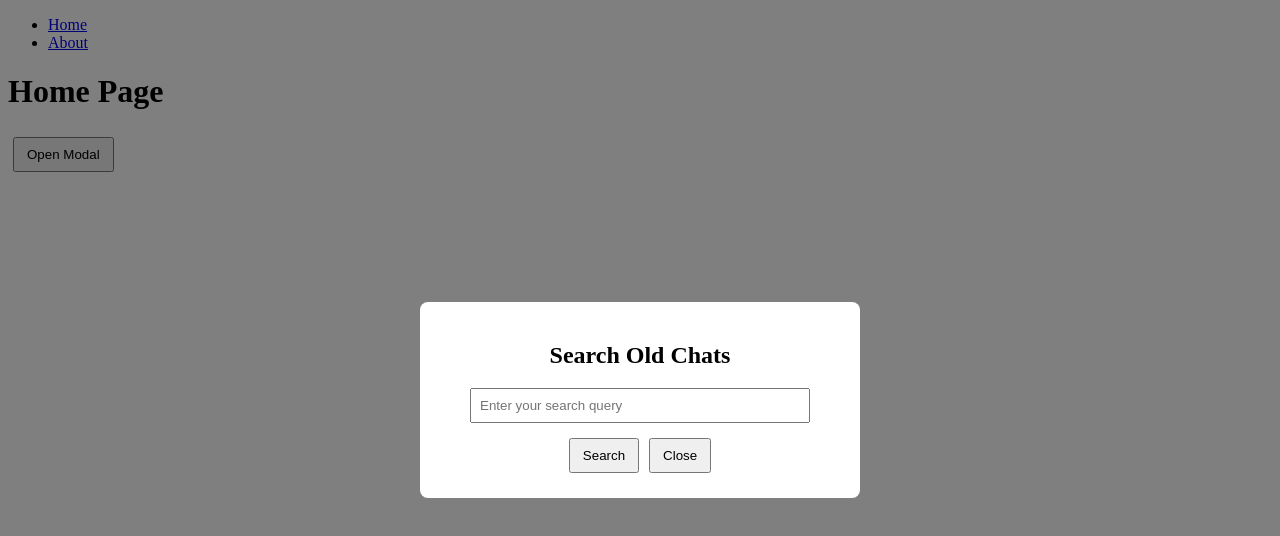
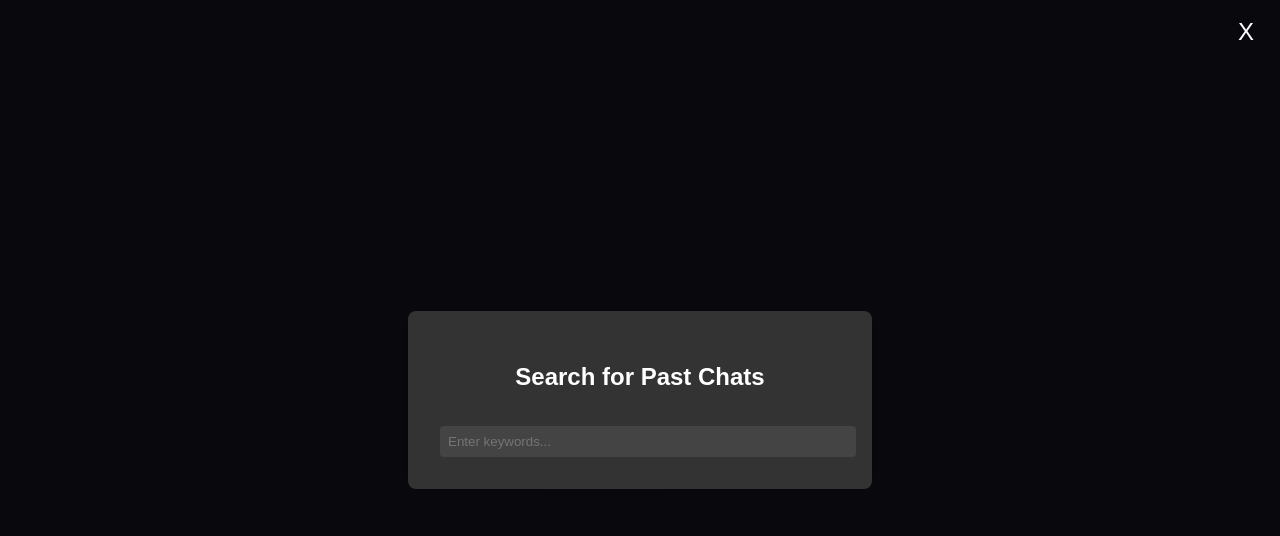
Before and after one commit to tblount/Custom-Modal, a React (Create React App) app: page / in a window 1280 px wide. Both pictures are taken after a click on the button "Open Modal". Shown: the top 536 px of the page. Built offline with nearby package versions, Linux system fonts and the light colour scheme.

Commit message:
Added styling to create dark mode and blur

```diff
--- a/src/components/Modal.js
+++ b/src/components/Modal.js
@@ -26,15 +26,13 @@ const Modal = ({ isOpen, onClose }) => {
   return (
     <div className="modal-overlay">
     <div className="modal-content">
-        <h2>Search Old Chats</h2>
+      <button className="close-button" onClick={onClose}>X</button>
+      <h2>Search for Past Chats</h2>
       <input
         type="text"
-          value={inputText}
-          onChange={handleInputChange}
-          placeholder="Enter your search query"
+        placeholder="Enter keywords..."
+        onChange={(e) => onSearch(e.target.value)}
       />
-        <button onClick={handleSearch}>Search</button>
-        <button onClick={onClose}>Close</button>
     </div>
   </div>
 );
--- a/src/styles.css
+++ b/src/styles.css
@@ -3,50 +3,91 @@
   position: fixed;
   top: 0;
   left: 0;
-    width: 100%;
-    height: 100%;
-    background-color: rgba(0, 0, 0, 0.5);
+  right: 0;
+  bottom: 0;
+  background: rgba(0, 0, 0, 0.7); /* Dark mode overlay */
+  backdrop-filter: blur(8px);      /* Blur effect */
   display: flex;
   justify-content: center;
   align-items: center;
+  z-index: 1000;
 }
 
 .modal-content {
-    background-color: #fff;
-    padding: 20px;
+  background-color: #333;           /* Dark mode background */
+  color: #fff;
+  padding: 2rem;
   border-radius: 8px;
-    width: 400px;
+  box-shadow: 0px 0px 20px rgba(0, 0, 0, 0.2);
+  max-width: 400px;
+  width: 100%;
   text-align: center;
 }
 
-  input {
-    width: 80%;
-    padding: 8px;
-    margin-bottom: 10px;
+.close-button {
+  position: absolute;
+  top: 10px;
+  right: 10px;
+  background: transparent;
+  border: none;
+  color: #fff;
+  font-size: 1.5rem;
+  cursor: pointer;
+}
+
+input[type="text"] {
+  width: 100%;
+  padding: 0.5rem;
+  margin-top: 1rem;
+  border-radius: 4px;
+  border: none;
+  outline: none;
+  background: #444;
+  color: #fff;
+}
+
+/* App.css */
+
+body {
+  margin: 0;
+  font-family: Arial, sans-serif;
+  background-color: #1e1e2e;
+  color: #ffffff;
+  display: flex;
+  justify-content: center;
+  align-items: center;
+  min-height: 100vh;
+}
+
+.app-container {
+  max-width: 800px;
+  padding: 2rem;
+  text-align: center;
+}
+
+.header {
+  margin-bottom: 2rem;
+}
+
+nav a {
+  color: #a9a9a9;
+  text-decoration: none;
+  margin: 0 1rem;
+}
+
+nav a:hover {
+  color: #fff;
 }
 
 button {
-    margin: 5px;
-    padding: 8px 12px;
+  padding: 0.5rem 1rem;
+  background-color: #3a3a4a;
+  color: #ffffff;
+  border: none;
+  border-radius: 4px;
+  cursor: pointer;
 }
 
-.header {
-  background-color: #333;
-  padding: 1rem;
-  color: white;
+button:hover {
+  background-color: #4a4a5a;
 }
-
-.nav-links {
-  list-style: none;
-  display: flex;
-  gap: 1rem;
-}
-
-.nav-links a {
-  color: white;
-  text-decoration: none;
-}
-
-.nav-links a:hover {
-  text-decoration: underline;
-}
```
Lines whose indentation alone changed are shown as unchanged.
